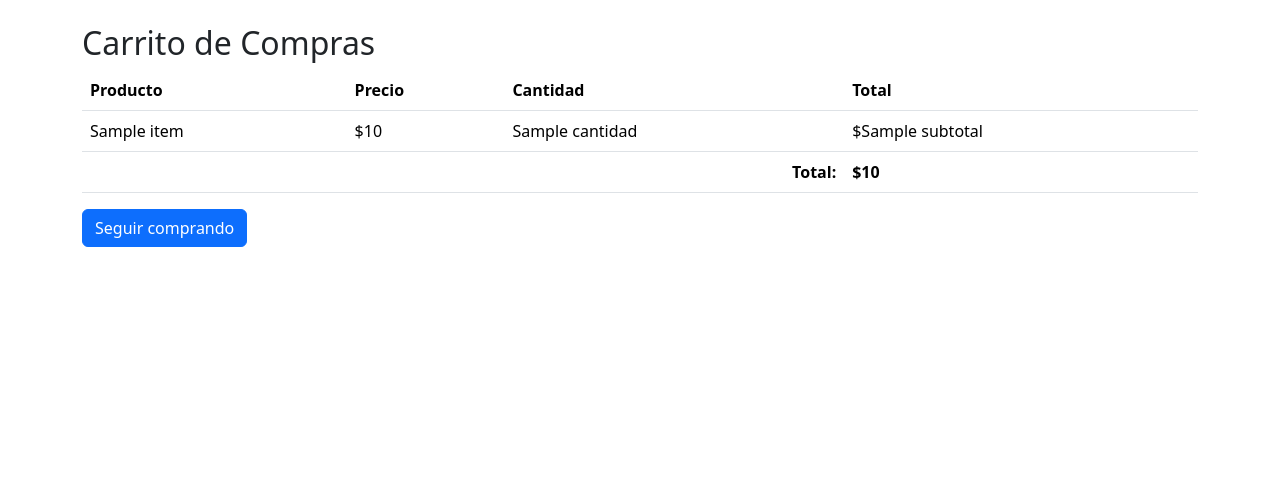
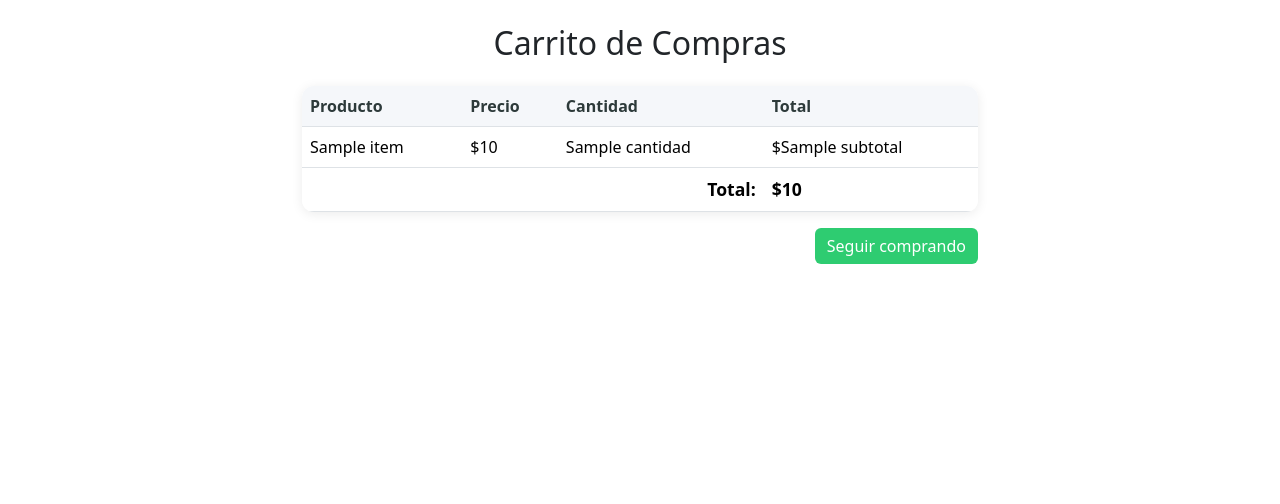
Before and after one commit to Natalialeiva20/ferraMas, a Django app: template ferraMasDjango/cart/templates/carrito/ver_carrito.html in a window 1280 px wide. Shown: the part 80-584 px from the top of the page. Run offline with Django 5.2, Linux system fonts and the light colour scheme; the template is opened without the code that fills it: most values are stand-ins (such as "Sample title", 1, 10 or a date in 2020).

Commit message:
puse más lindo el carrito

```diff
--- a/ferraMasDjango/cart/templates/carrito/ver_carrito.html
+++ b/ferraMasDjango/cart/templates/carrito/ver_carrito.html
@@ -1,11 +1,47 @@
 {% extends 'templateBase.html' %}
 {% load static %}
 
+{% block css %}
+<link rel="stylesheet" href="{% static 'carrito.css' %}">
+<style>
+/* Mejoras visuales rápidas */
+.container.mt-4 {
+    max-width: 700px;
+    margin: 40px auto;
+}
+.table {
+    background: #fff;
+    border-radius: 12px;
+    box-shadow: 0 2px 12px rgba(0,0,0,0.08);
+    overflow: hidden;
+}
+.table th {
+    background: #f5f7fa;
+    color: #2d3a3a;
+    font-weight: bold;
+}
+.table td, .table th {
+    vertical-align: middle;
+}
+tfoot td {
+    background: #f8f9fa;
+    font-size: 1.1em;
+}
+.btn-primary {
+    background: #2ecc71;
+    border: none;
+}
+.btn-primary:hover {
+    background: #27ae60;
+}
+</style>
+{% endblock %}
+
 {% block content %}
 <div class="container mt-4">
-    <h2>Carrito de Compras</h2>
+    <h2 class="mb-4 text-center">Carrito de Compras</h2>
     {% if items %}
-        <table class="table">
+        <table class="table carrito-table">
             <thead>
                 <tr>
                     <th>Producto</th>
@@ -31,10 +67,14 @@
                 </tr>
             </tfoot>
         </table>
-        <a href="{% url 'ver_catalogo' %}" class="btn btn-primary">Seguir comprando</a>
+        <div class="d-flex justify-content-end gap-2 mt-3">
+            <a href="{% url 'ver_catalogo' %}" class="btn btn-primary">Seguir comprando</a>
+        </div>
     {% else %}
-        <p>No hay productos en el carrito</p>
-        <a href="{% url 'ver_catalogo' %}" class="btn btn-primary">Ir al catálogo</a>
+        <p class="alert alert-info text-center">No hay productos en el carrito</p>
+        <div class="text-center">
+            <a href="{% url 'ver_catalogo' %}" class="btn btn-primary">Ir al catálogo</a>
+        </div>
     {% endif %}
 </div>
 {% endblock %}
```
Also changed, not shown: ferraMasDjango/cart/carrito.css (deleted, +0 -20 lines).
